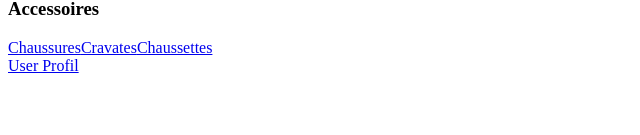
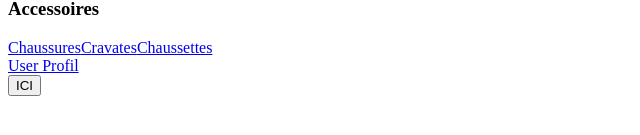
Before and after one commit to coding-9/e-commerce, a React (Create React App) app: page /product/blouson in a window 1280 px wide. Shown: the part 321-456 px from the top of the page, without its empty margins (0-640 px from the left). Built offline with nearby package versions, Linux system fonts and the light colour scheme.

Commit message:
ajout react-router

```diff
--- a/package.json
+++ b/package.json
@@ -10,6 +10,7 @@
     "react-dom": "^16.12.0",
     "react-redux": "^7.1.3",
     "react-router": "^5.1.2",
+    "react-router-dom": "^5.1.2",
     "react-scripts": "3.2.0",
     "redux": "^4.0.4",
     "redux-logger": "^3.0.6",
--- a/src/App.jsx
+++ b/src/App.jsx
@@ -2,6 +2,9 @@
 import Navbar from './components/Navbar/Navbar';
 import {
   BrowserRouter as Router,
+  Switch,
+  Route,
+  Link
 } from "react-router-dom";
 
 function App() {
--- a/src/components/pages/ProductsPage.jsx
+++ b/src/components/pages/ProductsPage.jsx
@@ -1,10 +1,10 @@
+import React from 'react'
 import ProductList from "../products/ProductList"
-import React from 'react'
 
 const ProductsPage = () => {
     return (
         <div>
-
+            <ProductList/>
         </div>
     )
 }
```
Also changed, not shown: 1 other file (tests, documents, lock files or other folders).
